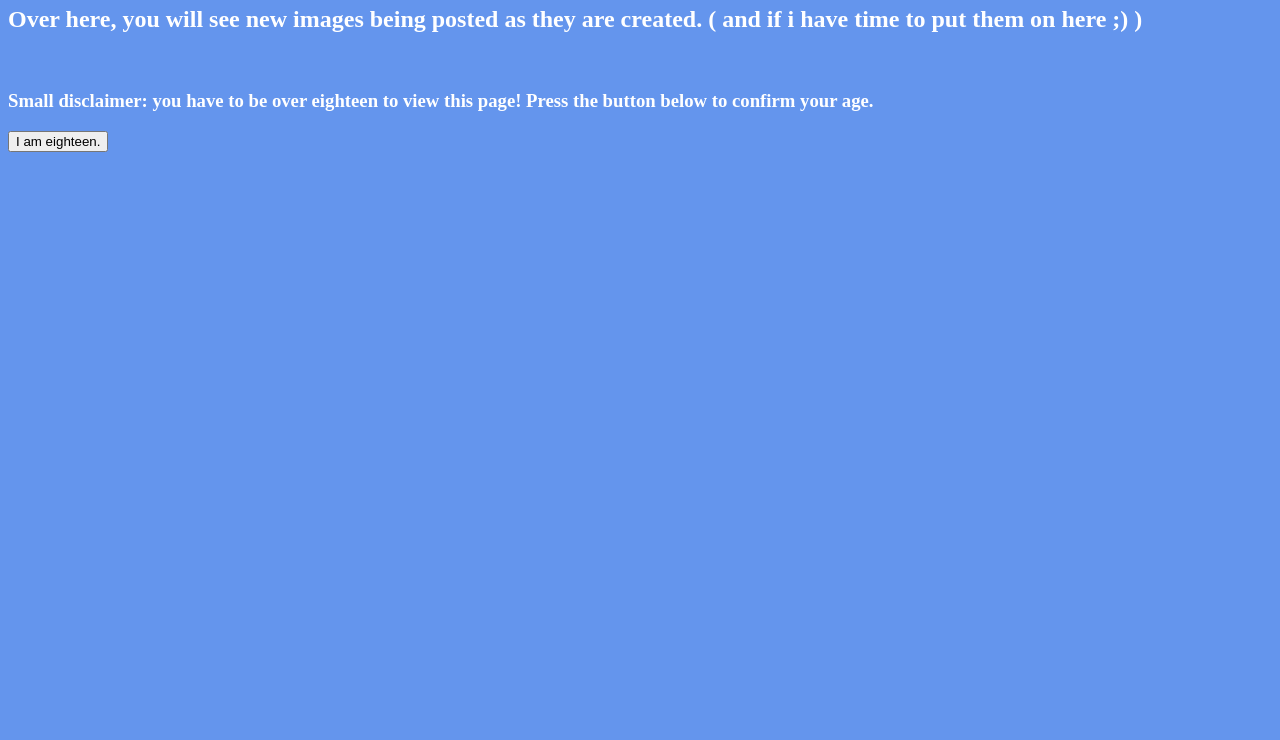
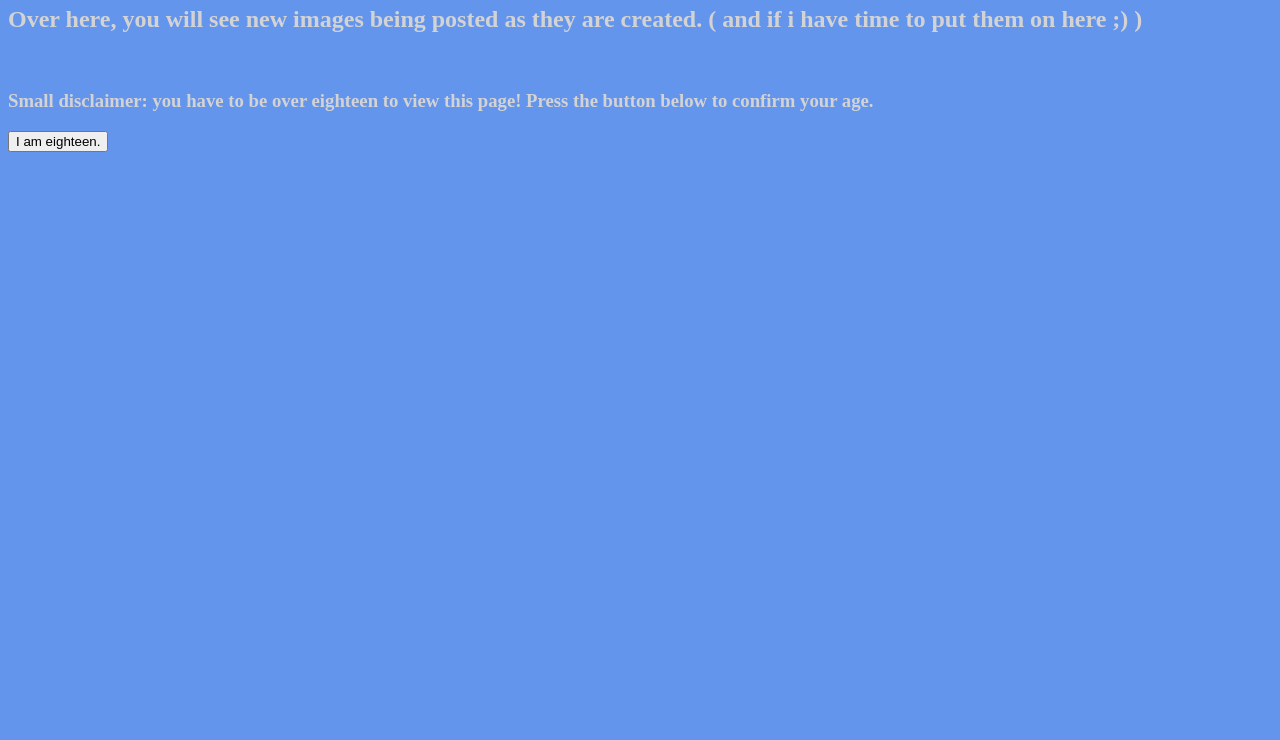
Before and after one commit to keanuplayz/CCLW, a plain HTML site: page index.html in a window 1280 px wide. Shown: the part 60-800 px from the top of the page. Drawn offline with Linux system fonts and the light colour scheme.

Commit message:
Update index.html
ok test

```diff
--- a/index.html
+++ b/index.html
@@ -5,7 +5,7 @@
     <link rel="stylesheet" type="text/css" href="css/style.css">
     <style>
         h1,h2,h3,h4{
-         color: white;
+         color: lightgrey;
             font: Comic Sans MS;
         }
     </style>
```
